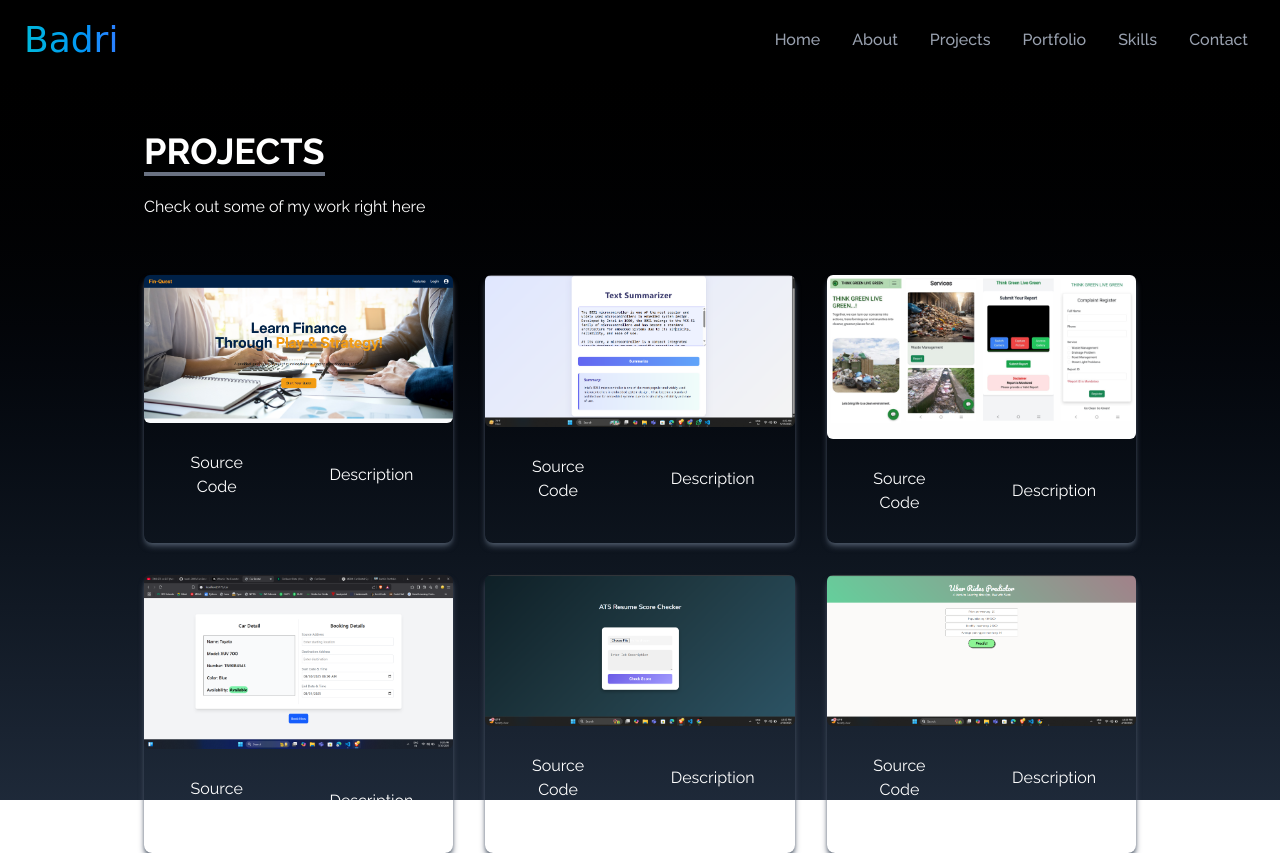
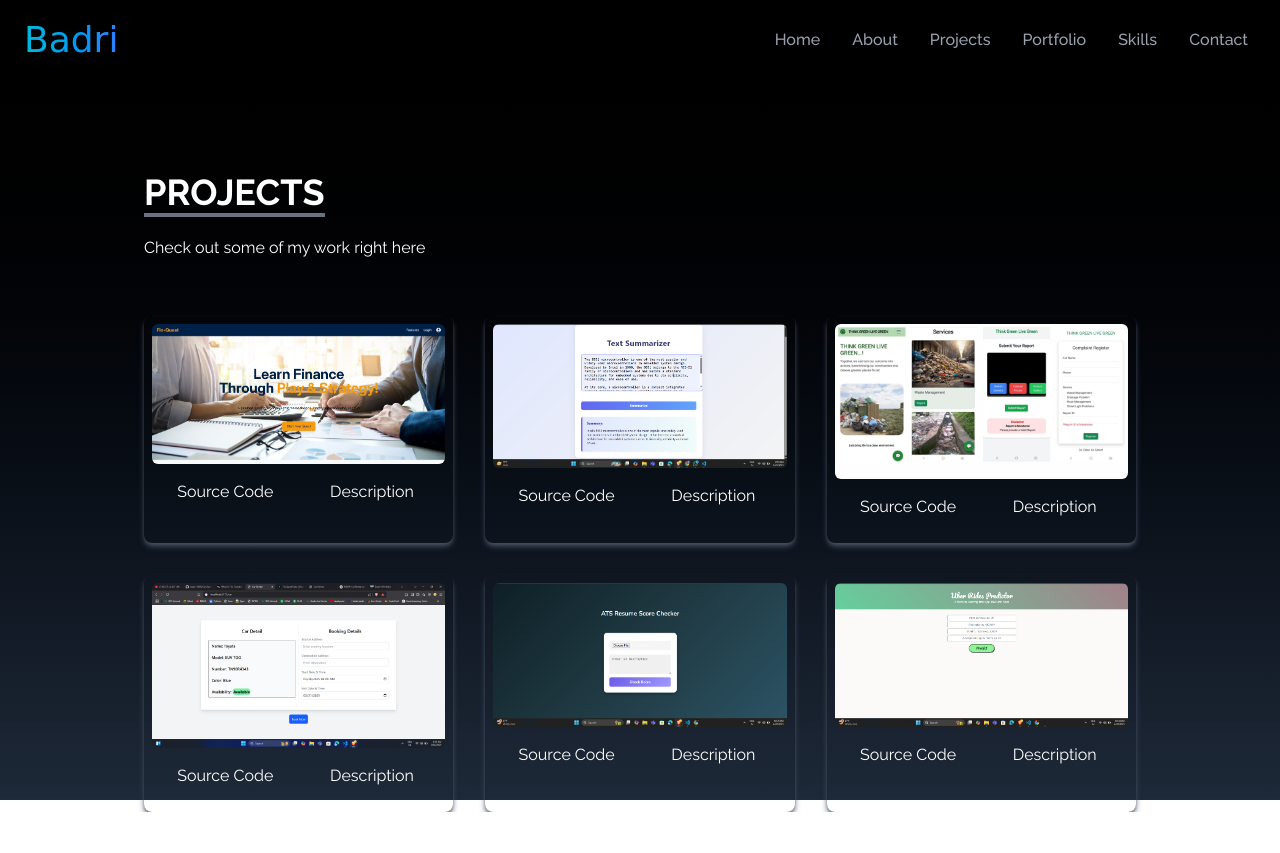
Before and after one commit to badri-2005/Personal-Portfolio, a React (Vite) app: page /projects in a window 1280 px wide. After the commit the page ends 812 px from the top, so only its background shows below. Built offline with nearby package versions, Linux system fonts and the light colour scheme.

Commit message:
update Home component title; enhance project descriptions and add toggle functionality in Projects component; modify Skills component to include new skills and comment out unused ones

```diff
--- a/src/components/Home.jsx
+++ b/src/components/Home.jsx
@@ -22,7 +22,7 @@ const Home = () => {
           </h1>
 
           <h2 className="text-xl sm:text-2xl font-semibold text-cyan-400">
-            Aspiring Web Dev & Data Engineer
+            Aspiring Web Dev & Data Analyst
           </h2>
 
           <p className="text-gray-400 max-w-md leading-relaxed text-justify text-sm sm:text-base">
--- a/src/components/Projects.jsx
+++ b/src/components/Projects.jsx
@@ -1,4 +1,4 @@
-import React from 'react'
+import React, { useState } from 'react'
 import finquest from '../assets/Projects/finquest.png'
 import tglg from '../assets/Projects/tglg.png'
 import carrental from '../assets/Projects/carrental.png'
@@ -8,67 +8,95 @@ import textsummarizer from '../assets/Projects/textsummarizer.png'
 
 const Projects = () => {
 
+  const [activeId, setActiveId] = useState(null);
+
   const projectworks = [
     {
       id: 1,
       src: finquest,
       code:'https://github.com/Clusters-Config/Fin-Quest',
-      description : 'Finquest is a comprehensive finance learning platform designed to empower school students and young professionals with essential financial knowledge. It offers a structured learning path, combining interactive lessons, real-life case studies, and personalized quizzes to reinforce understanding. The platform also features gamified learning to boost engagement, practical financial tools for real-world application, personalized progress tracking, and community-driven discussions for collaborative learning. With a user-friendly design and a focus on practical skills, Finquest aims to bridge the gap in financial literacy and prepare users for confident financial decision-making.'
+      description: 'Finance learning platform with gamified lessons, quizzes, progress tracking, and real-world simulations.'
     },
     {
       id: 2,
       src: textsummarizer,
-      code:'https://github.com/badri-2005/Machine-Learning'
+      code:'https://github.com/badri-2005/Machine-Learning',
+      description: 'AI-based text summarizer that extracts key points from large documents using NLP techniques.'
     },
     {
       id: 3,
       src: tglg,
-      code:'https://github.com/badri-2005/ThinkGreen'
-
+      code:'https://github.com/badri-2005/ThinkGreen',
+      description: 'Eco-awareness platform promoting sustainable practices and green initiatives.'
     },
     {
       id: 4,
       src: carrental,
-      code:'https://github.com/badri-2005/Car_Rental'
-
+      code:'https://github.com/badri-2005/Car_Rental',
+      description: 'Car rental management system with booking, availability tracking, and customer management features.'
     },
     {
       id: 5,
       src: ats,
-      code:'https://github.com/badri-2005/Machine-Learning'
-
+      code:'https://github.com/badri-2005/Machine-Learning',
+      description: 'ATS Resume Checker that analyzes resumes and matches them with job descriptions.'
     },
     {
       id: 6,
       src: uber,
-      code:'https://github.com/badri-2005/Machine-Learning'
-
+      code:'https://github.com/badri-2005/Machine-Learning',
+      description: 'Uber-like ride booking system prototype with trip flow and UI simulation.'
     }
   ]
 
-
+  const toggleDescription = (id) => {
+    setActiveId(activeId === id ? null : id);
+  }
 
   return (
-    <div name='projects' className='w-full bg-gradient-to-b from-black to-gray-800 text-white md:h-screen '>
-      <div className='max-w-screen-lg p-4 mx-auto flex flex-col justify-center w-full h-full '>
+    <div name='projects' className='w-full h-full bg-gradient-to-b from-black to-gray-800 text-white md:h-screen'>
+      <div className='max-w-screen-lg p-4 mx-auto flex flex-col justify-center w-full h-full'>
+
         <div className='pb-8 mt-24 lg:mt-56 sm:mt-56'>
-          <p className='text-4xl font-bold inline border-b-4 border-gray-500 uppercase '>Projects</p>
+          <p className='text-4xl font-bold inline border-b-4 border-gray-500 uppercase'>Projects</p>
           <p className='py-6'>Check out some of my work right here</p>
         </div>
 
         <div className='grid sm:grid-cols-2 md:grid-cols-3 gap-8 px-12 sm:p-0 mb-10'>
           {
-            projectworks.map(({ id, src ,code}) => (
-              <div key={id} className='shadow-md shadow-gray-600 rounded-lg'>
-                <img src={src} alt="" className='rounded-md duration-200 hover:scale-105 w-3xl
-                ' />
+            projectworks.map(({ id, src, code, description }) => (
+              <div key={id} className='shadow-md shadow-gray-600 rounded-lg p-2'>
+
+                <img
+                  src={src}
+                  alt="project"
+                  className='rounded-md duration-200 hover:scale-105 w-full'
+                />
+
                 <div className='flex items-center justify-center'>
-                  {/* <button className='w-1/2 px-6 py-3 m-4 duration-200 hover:scale-105'><a href="">Demo</a></button> */}
-                  <button className='w-1/2 px-6 py-3 m-4 duration-200 hover:scale-105'><a href={code}>Source Code</a></button>
-                  <button className='w-1/2 px-6 py-3 m-4 duration-200 hover:scale-105' >Description</button>
+                  <button className='w-1/2 px-4 py-2 m-2 duration-200 hover:scale-105'>
+                    <a href={code} target="_blank" rel="noopener noreferrer">
+                      Source Code
+                    </a>
+                  </button>
 
+                  <button
+                    className='w-1/2 px-4 py-2 m-2 duration-200 hover:scale-105'
+                    onClick={() => toggleDescription(id)}
+                  >
+                    Description
+                  </button>
+                </div>
 
-                </div>
+                {/* Description Panel */}
+                {
+                  activeId === id && (
+                    <div className='bg-gray-900 text-sm text-gray-300 p-3 rounded-md mt-2'>
+                      {description}
+                    </div>
+                  )
+                }
+
               </div>
             ))
           }
--- a/src/components/Skills.jsx
+++ b/src/components/Skills.jsx
@@ -10,13 +10,17 @@ const Skills = () => {
         { name: "React JS", src: "https://cdn.jsdelivr.net/gh/devicons/devicon/icons/react/react-original.svg", style: "shadow-blue-500" },
         { name: "Java", src: "https://cdn.jsdelivr.net/gh/devicons/devicon/icons/java/java-original.svg", style: "shadow-blue-500" },
         { name: "Python", src: "https://cdn.jsdelivr.net/gh/devicons/devicon/icons/python/python-original.svg", style: "shadow-blue-500" },
-        { name: "C", src: "https://cdn.jsdelivr.net/gh/devicons/devicon/icons/c/c-original.svg", style: "shadow-blue-500" },
+        // { name: "C", src: "https://cdn.jsdelivr.net/gh/devicons/devicon/icons/c/c-original.svg", style: "shadow-blue-500" },
         { name: "Git & Github", src: "https://cdn.jsdelivr.net/gh/devicons/devicon/icons/git/git-original.svg", style: "shadow-blue-500" },
         { name: "MySQL", src: "https://cdn.jsdelivr.net/gh/devicons/devicon/icons/mysql/mysql-original.svg", style: "shadow-blue-500" },
         { name: "Postman", src: "https://cdn.jsdelivr.net/gh/devicons/devicon/icons/postman/postman-original.svg", style: "shadow-blue-500" },
-        { name: "Docker", src: "https://cdn.jsdelivr.net/gh/devicons/devicon/icons/docker/docker-original.svg", style: "shadow-blue-500" },
+        // { name: "Docker", src: "https://cdn.jsdelivr.net/gh/devicons/devicon/icons/docker/docker-original.svg", style: "shadow-blue-500" },
         { name: "Figma", src: "https://cdn.jsdelivr.net/gh/devicons/devicon/icons/figma/figma-original.svg", style: "shadow-blue-500" },
-        // { name: "Canva", src: "https://cdn.jsdelivr.net/gh/devicons/devicon/icons/canva/canva-original.svg", style: "shadow-blue-500" },
+        { name: "Node JS", src: "https://cdn.jsdelivr.net/gh/devicons/devicon/icons/nodejs/nodejs-original.svg", style: "shadow-blue-500" },
+        { name: "Express JS", src: "https://cdn.jsdelivr.net/gh/devicons/devicon/icons/express/express-original.svg", style: "shadow-blue-500" },
+                // { name: "Power BI", src: "https://cdn.jsdelivr.net/gh/devicons/devicon/icons/powerbi/powerbi-original.svg", style: "shadow-blue-500" },
+
+
     ];
 
     return (
```
